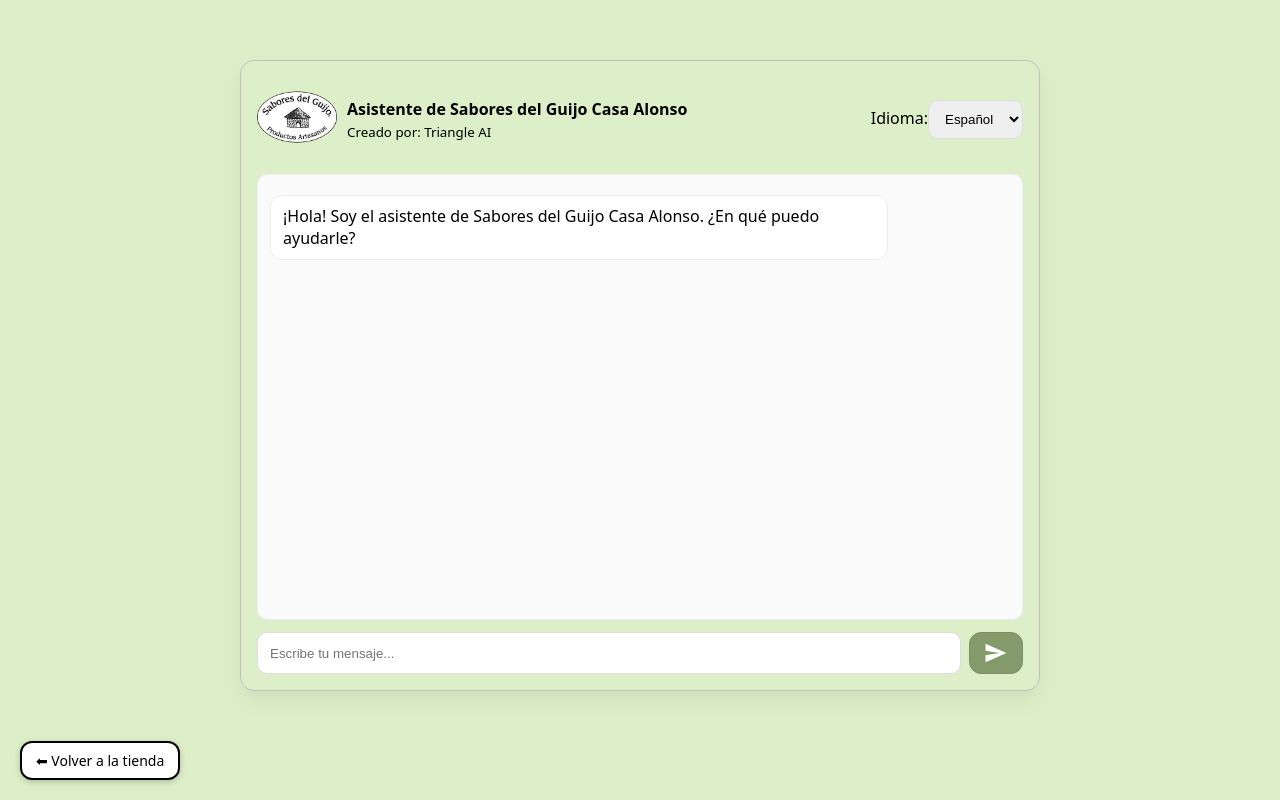
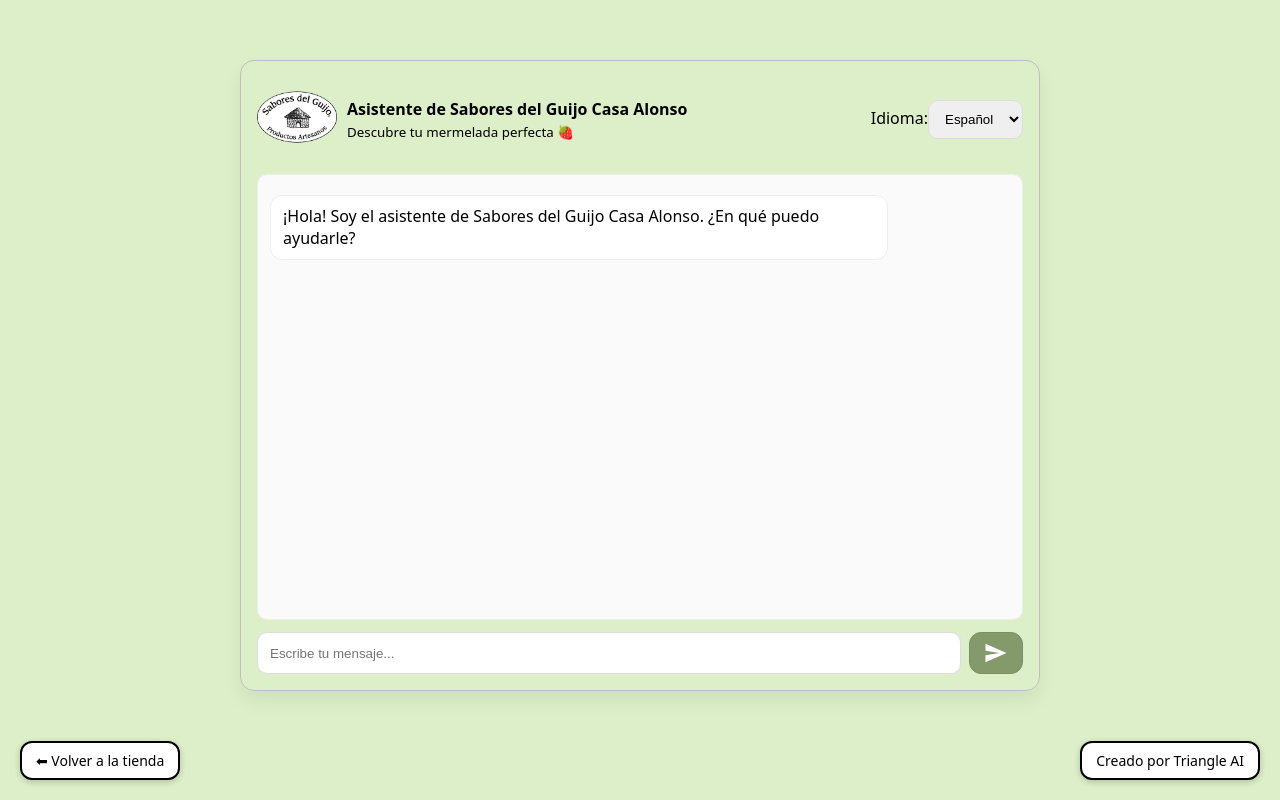
Before and after one commit to Galayo10/sabores-bot, a website: page public/embed.html in a window 1280 px wide. Drawn offline with Linux system fonts and the light colour scheme.

Commit message:
estética

```diff
--- a/public/embed.html
+++ b/public/embed.html
@@ -66,7 +66,7 @@
   </div>
   <div>
     <strong id="titleText">Asistente de Sabores del Guijo Casa Alonso</strong><br>
-    <small id="createdBy">Creado por: Triangle AI</small>
+    <small id="createdBy">Descubre tu mermelada perfecta 🍓</small>
   </div>
   <div style="margin-left:auto">
     <label id="langLabel">Idioma:
@@ -152,9 +152,10 @@
     thinking: 'Pensando…',
     error: 'Lo siento, hemos tenido un error. Intente más tarde, o pruebe llamando al 927 56 02 92.',
     title: 'Asistente de Sabores del Guijo Casa Alonso',
-    createdBy: 'Creado por: Triangle AI',
+    createdBy: 'Descubre tu mermelada perfecta 🍓',
     langLabel: 'Idioma:',
     backBtn: '⬅ Volver a la tienda',
+    triangleBtn: 'Creado por Triangle AI',
   },
   'inglés': {
     welcome: 'Hello! I\'m the assistant of Sabores del Guijo Casa Alonso. How may I help you?',
@@ -163,9 +164,10 @@
     thinking: 'Thinking…',
     error: 'Sorry, we had an error. Please try again later or call us at +34 927 56 02 92.',
     title: 'Assistant of Sabores del Guijo Casa Alonso',
-    createdBy: 'Created by: Triangle AI',
+    createdBy: 'Discover your perfect jam 🍓',
     langLabel: 'Language:',
     backBtn: '⬅ Back to the shop',
+    triangleBtn: 'Created by Triangle AI',
   }
 };
 
@@ -181,6 +183,7 @@
   document.getElementById('createdBy').textContent = t.createdBy;
   document.getElementById('langLabel').childNodes[0].textContent = t.langLabel;
   document.getElementById('backBtnText').textContent = t.backBtn;
+  document.getElementById('triangleBtnText').textContent = t.triangleBtn;
 }
 
       // Mensaje de bienvenida
@@ -200,6 +203,8 @@
 
     </script>
     <a href="https://tienda.casa-alonso.es/" id="backBtn"><span id="backBtnText">⬅ Volver a la tienda</span></a>
+    <a href="#" id="triangleBtn" style="position:fixed; bottom:20px; right:20px; background:#fff; border:2px solid #000; border-radius:12px; padding:8px 14px; font-size:14px; color:#000; text-decoration:none; box-shadow:0 2px 6px rgba(0,0,0,0.2); transition:background 0.2s ease; z-index:9999;">
+  <span id="triangleBtnText">Creado por Triangle AI</span>
     <script>
 function escapeHtml(s){ return s.replace(/[&<>"]/g, c=>({ '&':'&amp;','<':'&lt;','>':'&gt;','"':'&quot;' }[c])); }
 
```
Also changed, not shown: public/index.html (+6 -3 lines).
